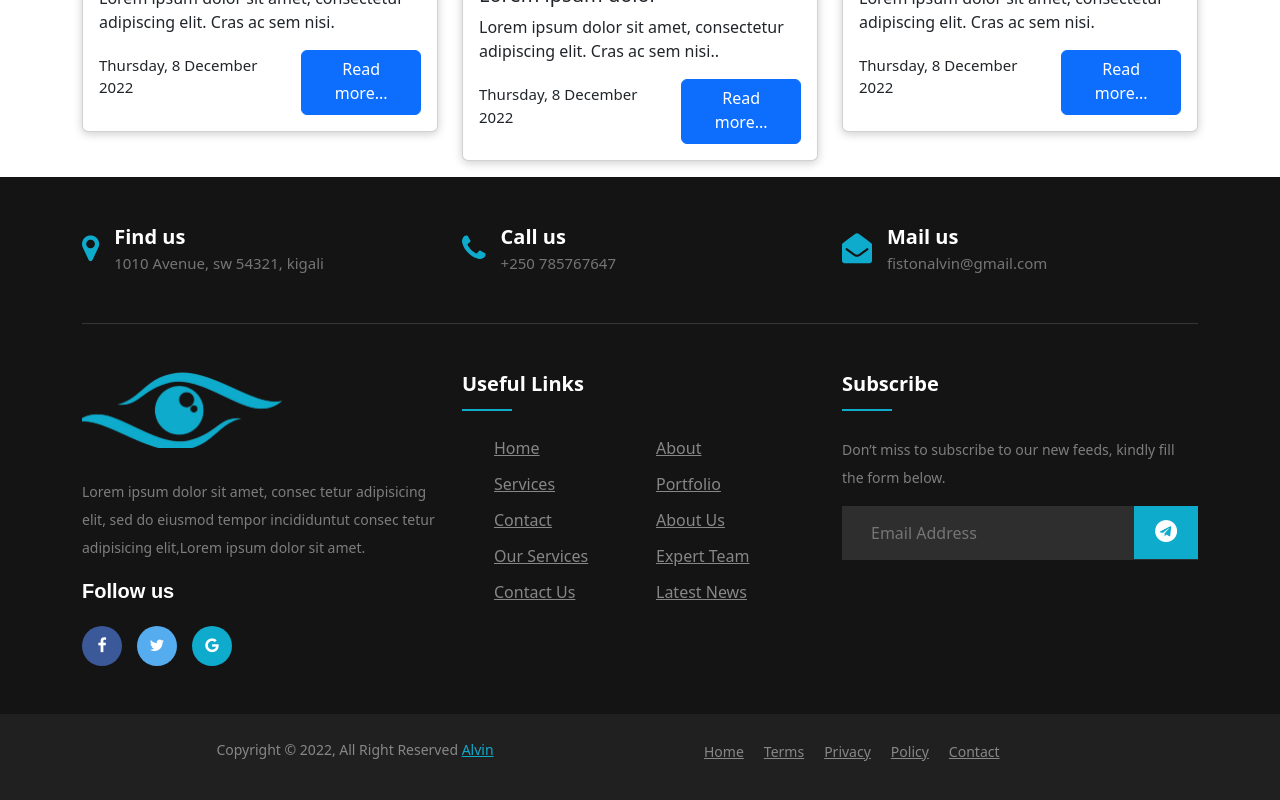
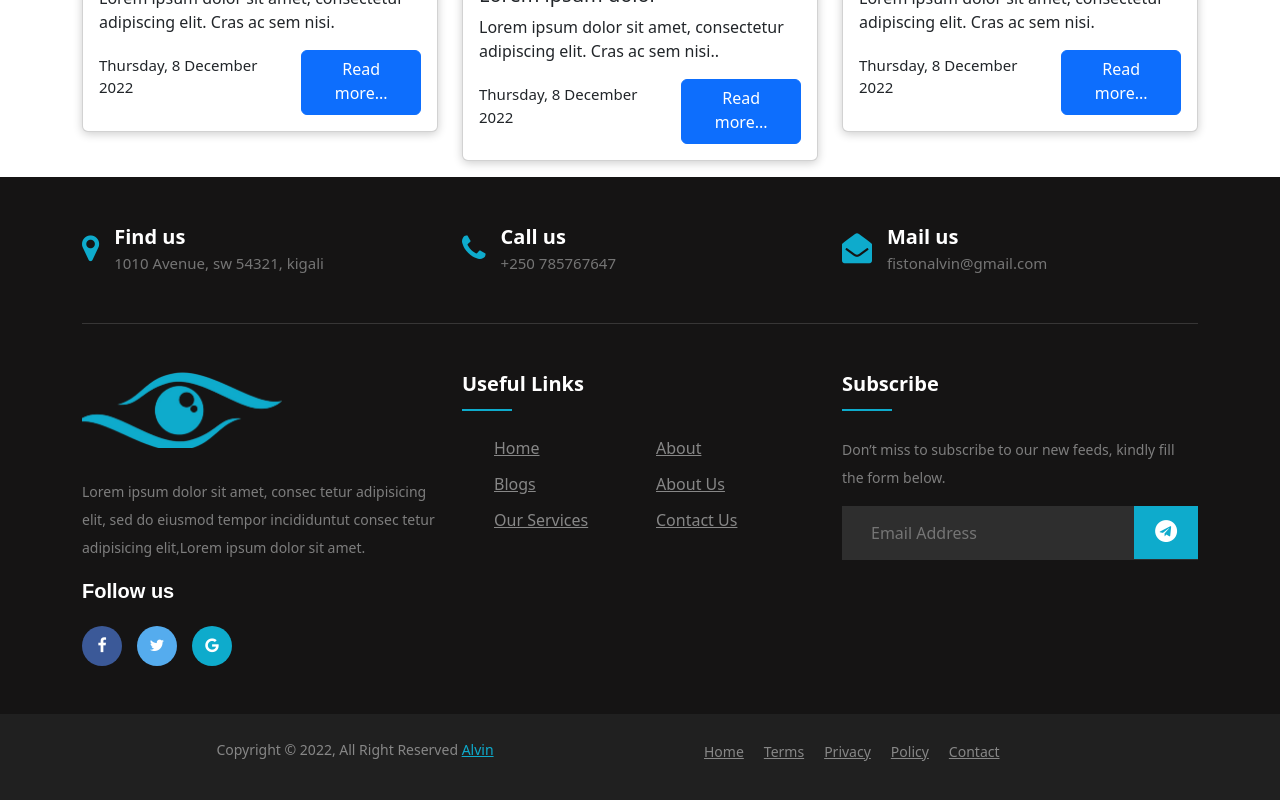
Before and after one commit to ALVINdimpos/The_Eye_VisibilityMag, a React (Create React App) app: page / in a window 1280 px wide. Shown: the part 861-1661 px from the top of the page. Built offline with nearby package versions, Linux system fonts and the light colour scheme.

Commit message:
footer link changed

```diff
--- a/src/components/footer/Index.js
+++ b/src/components/footer/Index.js
@@ -65,15 +65,12 @@ const Index = () => {
             </div>
             <ul>
               <li><a href="#">Home</a></li>
-              <li><a href="#">about</a></li>
-              <li><a href="#">services</a></li>
-              <li><a href="#">portfolio</a></li>
-              <li><a href="#">Contact</a></li>
+              <li><a href="#">About</a></li>
+              <li><a href="#">Blogs</a></li>
               <li><a href="#">About us</a></li>
               <li><a href="#">Our Services</a></li>
-              <li><a href="#">Expert Team</a></li>
               <li><a href="#">Contact us</a></li>
-              <li><a href="#">Latest News</a></li>
+
             </ul>
           </div>
         </div>
```
